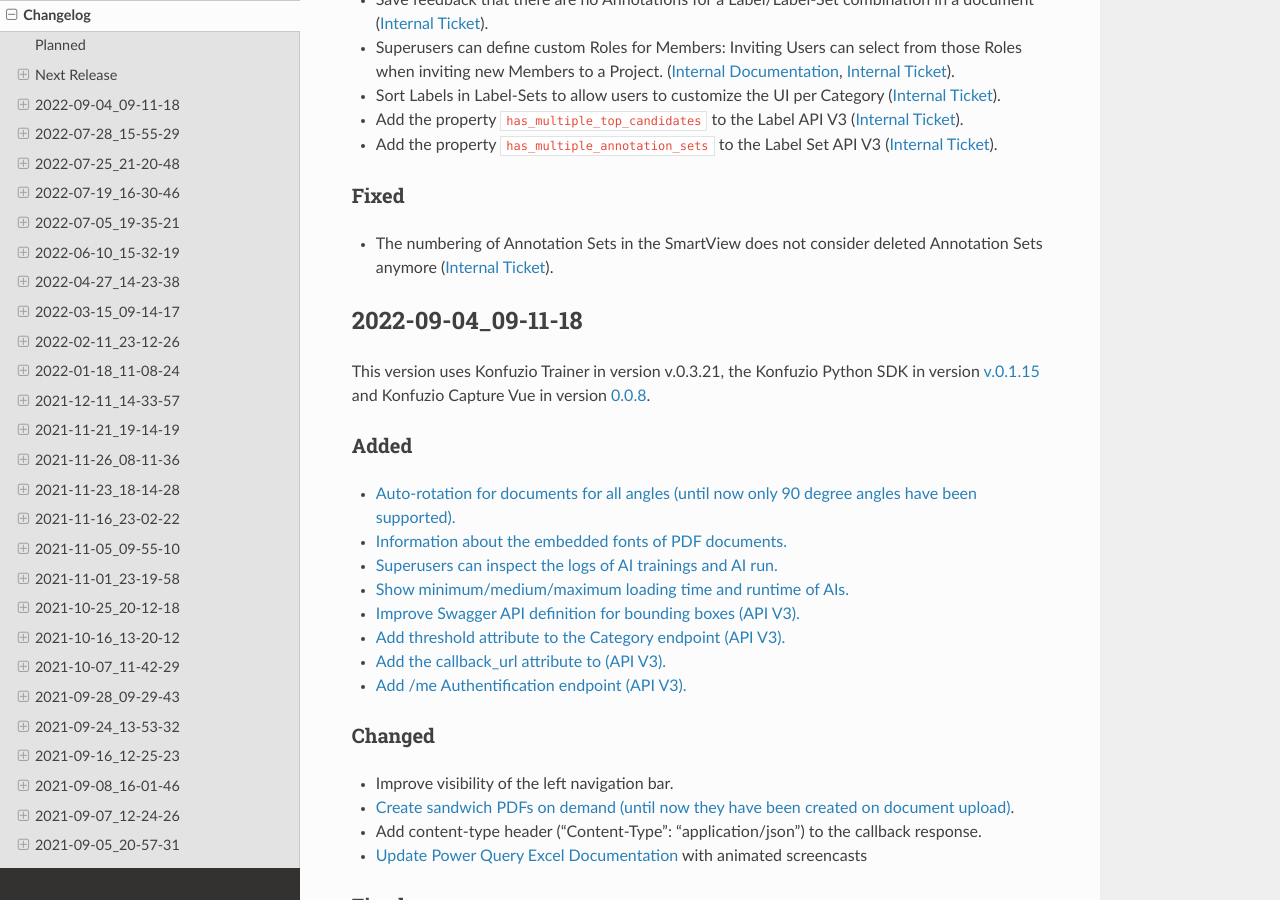
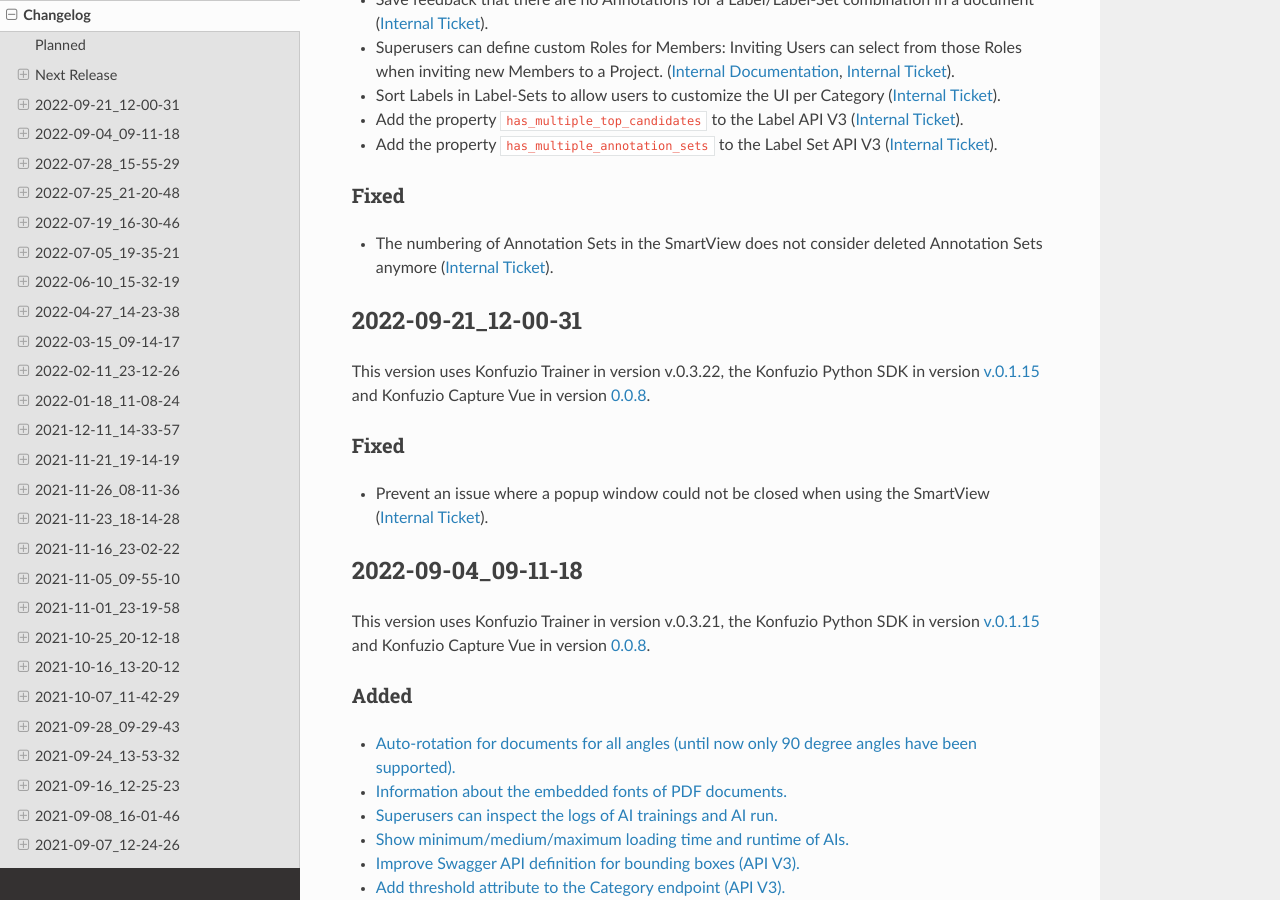
Before and after one commit to konfuzio-ai/konfuzio-sdk, a Sphinx documentation site: the page built from docs/web/changelog_app.md, in a window 1280 px wide and 900 px high, scrolled down 934 px. Built offline with Sphinx 7.4.7 and the Read the Docs theme 2.0.0, drawn with Linux system fonts in a browser that asks for light colours.

Commit message:
Update changelog_app.md

```diff
--- a/docs/web/changelog_app.md
+++ b/docs/web/changelog_app.md
@@ -36,6 +36,13 @@
 
 ### Fixed
 - The numbering of Annotation Sets in the SmartView does not consider deleted Annotation Sets anymore ([Internal Ticket](https://gitlab.com/konfuzio/objectives/-/issues/9604)).
+
+## 2022-09-21_12-00-31
+
+This version uses Konfuzio Trainer in version v.0.3.22, the Konfuzio Python SDK in version [v.0.1.15](https://dev.konfuzio.com/sdk/changelog.html#v-0-1-15) and Konfuzio Capture Vue in version [0.0.8](https://github.com/konfuzio-ai/konfuzio-capture-vue/releases/).
+
+### Fixed
+- Prevent an issue where a popup window could not be closed when using the SmartView ([Internal Ticket](https://gitlab.com/konfuzio/objectives/-/issues/9766)).
 
 ## 2022-09-04_09-11-18
 
```
